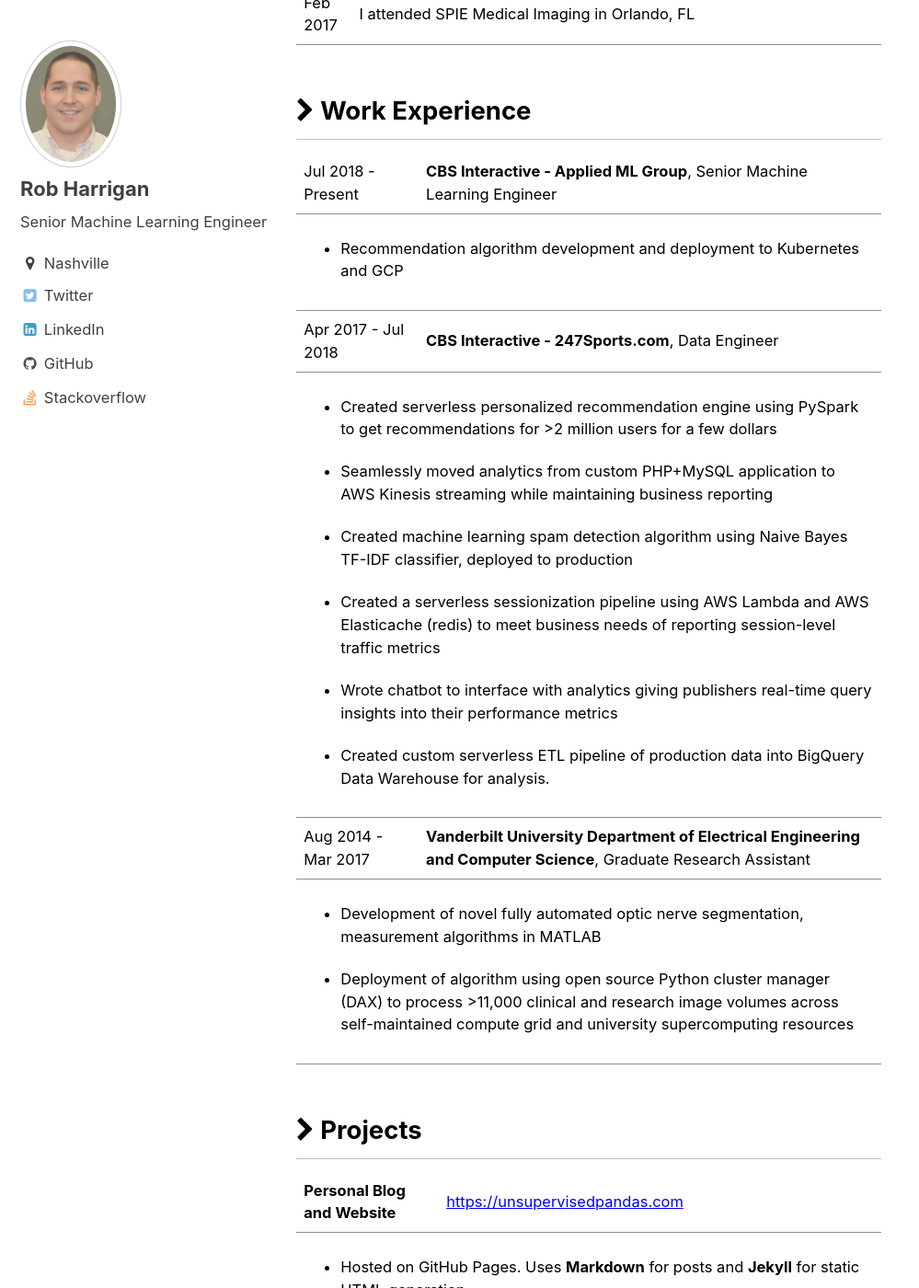
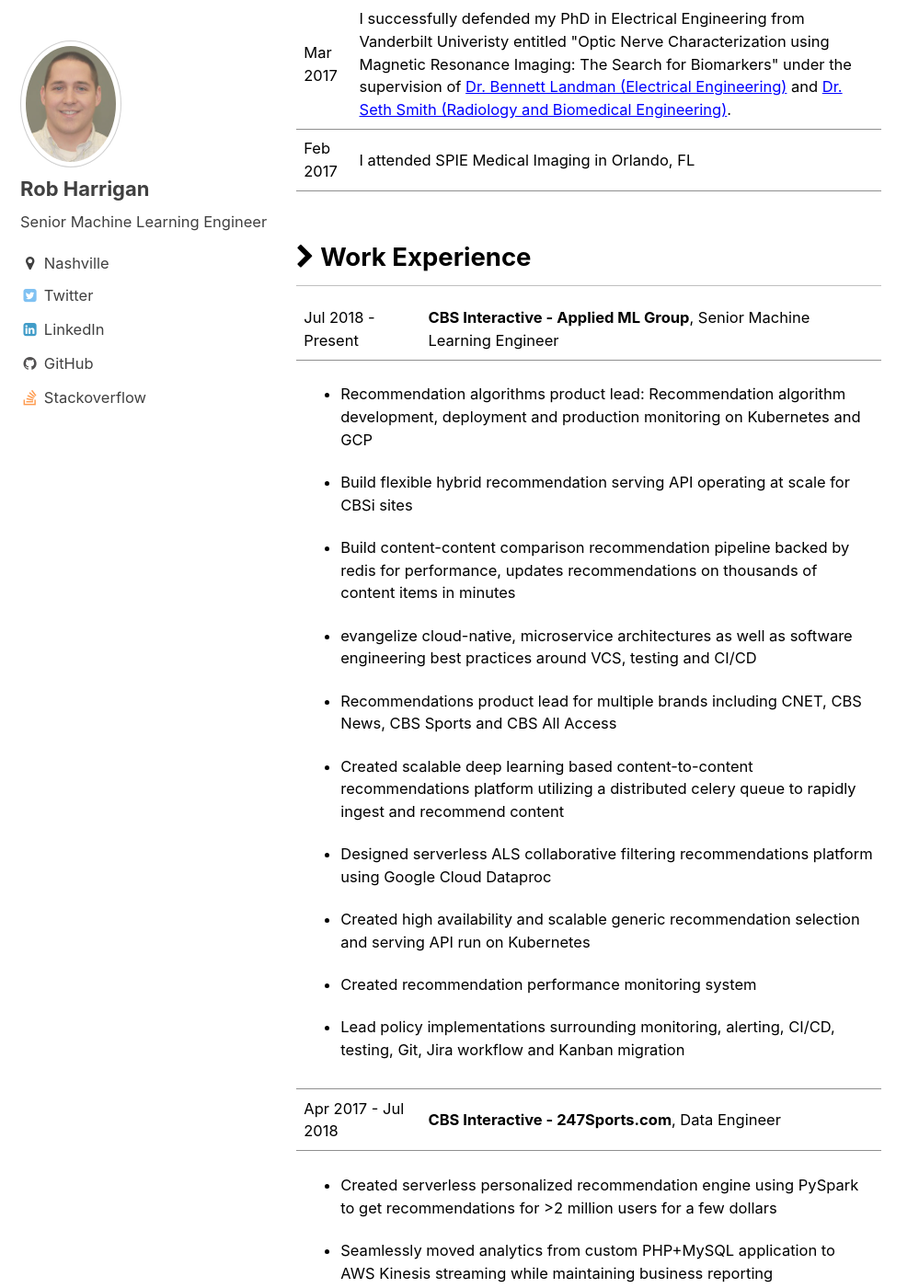
Before and after one commit to Raab70/Raab70.github.io, a Jekyll site: the page built from _pages/about.md, in a window 1280 px wide and 1400 px high, scrolled down 1203 px. Shown: the whole window at 92% size, without its empty margins (0-999 px from the left). Built offline with Jekyll 4.4.1, drawn with Linux system fonts in a browser that asks for light colours; some of the changed text lies outside the part shown.

Commit message:
Update resume info

```diff
--- a/_includes/cv.md
+++ b/_includes/cv.md
@@ -4,8 +4,16 @@
 ## <i class="fa fa-chevron-right"></i> News
 <table class="table table-hover">
 <tr>
+  <td class='col-md-3'>Apr 2019</td>
+  <td>I will be speaking at Google Next 2019 in San Francisco, California</td>
+</tr>
+<tr>
   <td class='col-md-3'>Aug 2018</td>
-  <td>I will be presenting "Serverless Streaming Web Analytics with AWS Kinesis and Lambda" at the Nashville Analytics Summit. </td>
+  <td>I will be presenting "Serverless Streaming Web Analytics with AWS Kinesis and Lambda" at the Nashville Analytics Summit and Nashville AWS users group meetup</td>
+</tr>
+<tr>
+  <td class='col-md-3'>Jul 2018</td>
+  <td>I was promoted to Senior Machine Learning Engineer in the Applied Machine Learning Group within CBS Interactive.</td>
 </tr>
 <tr>
   <td class='col-md-3'>Mar 2018</td>
@@ -48,7 +56,34 @@
 <td colspan="100%">
 <ul>
 <li markdown="1">
-Recommendation algorithm development and deployment to Kubernetes and GCP
+Recommendation algorithms product lead: Recommendation algorithm development, deployment and production monitoring on Kubernetes and GCP
+</li>
+<li markdown="1">
+Build flexible hybrid recommendation serving API operating at scale for CBSi sites
+</li>
+<li markdown="1">
+Build content-content comparison recommendation pipeline backed by redis for performance, updates recommendations on thousands of content items in minutes
+</li>
+<li markdown="1">
+evangelize cloud-native, microservice architectures as well as software engineering best practices around VCS, testing and CI/CD
+</li>
+<li markdown="1">
+Recommendations product lead for multiple brands including CNET, CBS News, CBS Sports and CBS All Access
+</li>
+<li markdown="1">
+Created scalable deep learning based content-to-content recommendations platform utilizing a distributed celery queue to rapidly ingest and recommend content
+</li>
+<li markdown="1">
+Designed serverless ALS collaborative filtering recommendations platform using Google Cloud Dataproc
+</li>
+<li markdown="1">
+Created high availability and scalable generic recommendation selection and serving API run on Kubernetes
+</li>
+<li markdown="1">
+Created recommendation performance monitoring system
+</li>
+<li markdown="1">
+Lead policy implementations surrounding monitoring, alerting, CI/CD, testing, Git, Jira workflow and Kanban migration
 </li>
 </ul>
 </td>
@@ -73,9 +108,6 @@ Created machine learning spam detection algorithm using Naive Bayes TF-IDF class
 Created a serverless sessionization pipeline using AWS Lambda and AWS Elasticache (redis) to meet business needs of reporting session-level traffic metrics
 </li>
 <li markdown="1">
-Wrote chatbot to interface with analytics giving publishers real-time query insights into their performance metrics
-</li>
-<li markdown="1">
 Created custom serverless ETL pipeline of production data into BigQuery Data Warehouse for analysis.
 </li>
 </ul>
@@ -89,10 +121,7 @@ Created custom serverless ETL pipeline of production data into BigQuery Data War
 <td colspan="100%">
 <ul>
 <li markdown="1">
-Development of novel fully automated optic nerve segmentation, measurement algorithms in MATLAB
-</li>
-<li markdown="1">
-Deployment of algorithm using open source Python cluster manager (DAX) to process >11,000 clinical and research image volumes across self-maintained compute grid and university supercomputing resources
+Development and deployment of a novel fully automated optic nerve segmentation algorithm using open source Python tools to process >11,000 clinical and research image volumes across self-maintained compute grid and university supercomputing resources
 </li>
 </ul>
 </td>
@@ -170,13 +199,19 @@ Python, Bash, terraform, SQL
 <tr>
   <td class='col-md-2'>Frameworks</td>
   <td markdown="1">
-Flask, NumPy, Pandas, PySpark, matplotlib, scikit-learn, TensorFlow
+Django, NumPy, Pandas, matplotlib, scikit-learn, Celery, Flask, TensorFlow, PySpark,
   </td>
 </tr>
 <tr>
   <td class='col-md-2'>Technologies</td>
   <td markdown="1">
 Kubernetes, Containerization, AWS, Google Cloud, microservice architecture
+  </td>
+</tr>
+<tr>
+  <td class='col-md-2'>ML Topics</td>
+  <td markdown="1">
+NLP, image segmentation, classification, collaborative filtering
   </td>
 </tr>
 </table>
--- a/_includes/last-updated.txt
+++ b/_includes/last-updated.txt
@@ -1 +1 @@
-2018-07-10
+2019-01-30
```
